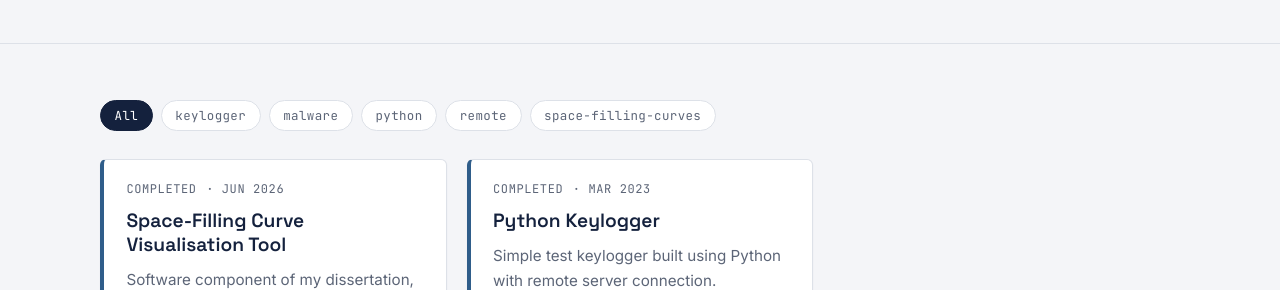
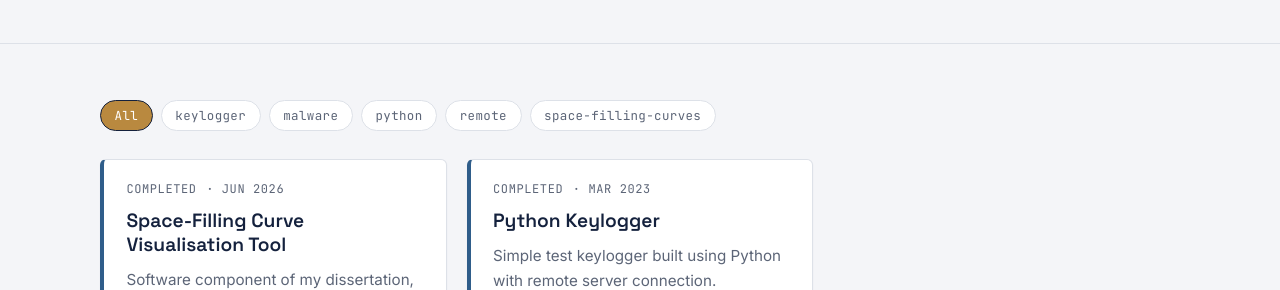
Before and after one commit to rossgr/rossgr.github.io, a Jekyll site: the page built from projects.html, in a window 1280 px wide. Shown: the part 285-575 px from the top of the page. Built offline with Jekyll 4.4.1, drawn with Linux system fonts in a browser that asks for light colours.

Commit message:
Adjusted CSS stylings to fix dark mode.

```diff
--- a/assets/css/style.css
+++ b/assets/css/style.css
@@ -905,7 +905,7 @@ textarea:focus-visible {
 }
 
 .filter-bar button.is-active {
-  background: var(--color-ink);
+  background: var(--color-accent);
   color: #fff;
   border-color: var(--color-ink);
 }
```
